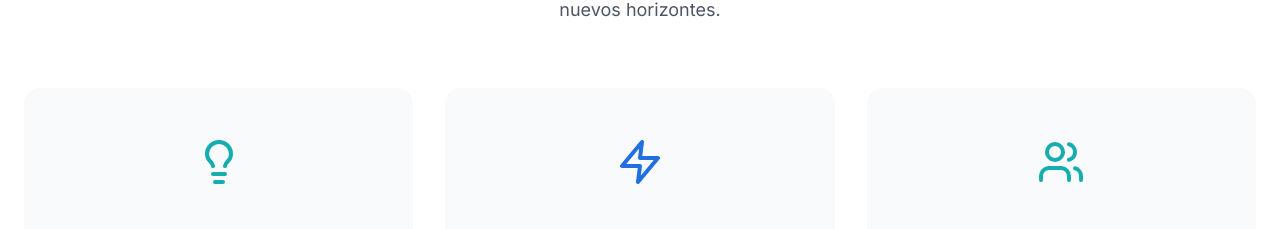
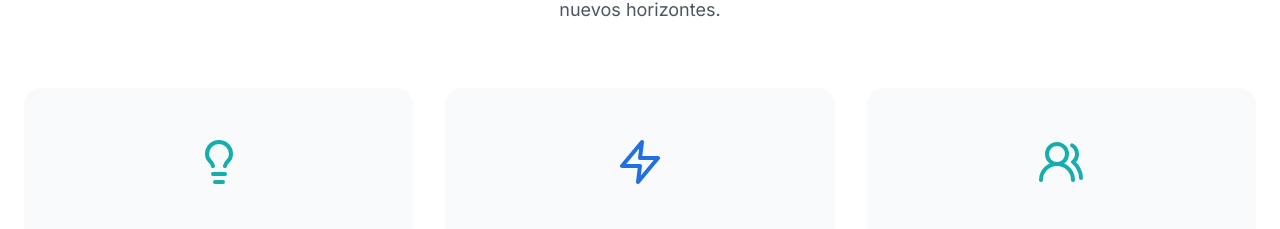
Before and after one commit to leon55490/NeoAstrum, a React (Vite) app: page / in a window 1280 px wide. Shown: the part 1117-1346 px from the top of the page. Built offline with nearby package versions, Linux system fonts and the light colour scheme.

Commit message:
fix icon about section

```diff
--- a/src/components/sections/About.tsx
+++ b/src/components/sections/About.tsx
@@ -1,6 +1,6 @@
 import React from 'react';
 import { useTranslation } from 'react-i18next';
-import { Lightbulb, Zap, Users } from 'lucide-react';
+import { Lightbulb, Zap, UsersRound } from 'lucide-react';
 
 const About: React.FC = () => {
 	const { t } = useTranslation();
@@ -17,7 +17,7 @@ const About: React.FC = () => {
 			description: t('about.values.agility.description'),
 		},
 		{
-			icon: <Users className="w-12 h-12" color="#16adaf" />,
+			icon: <UsersRound  className="w-12 h-12" color="#16adaf" />,
 			title: t('about.values.collaboration.title'),
 			description: t('about.values.collaboration.description'),
 		},
```
